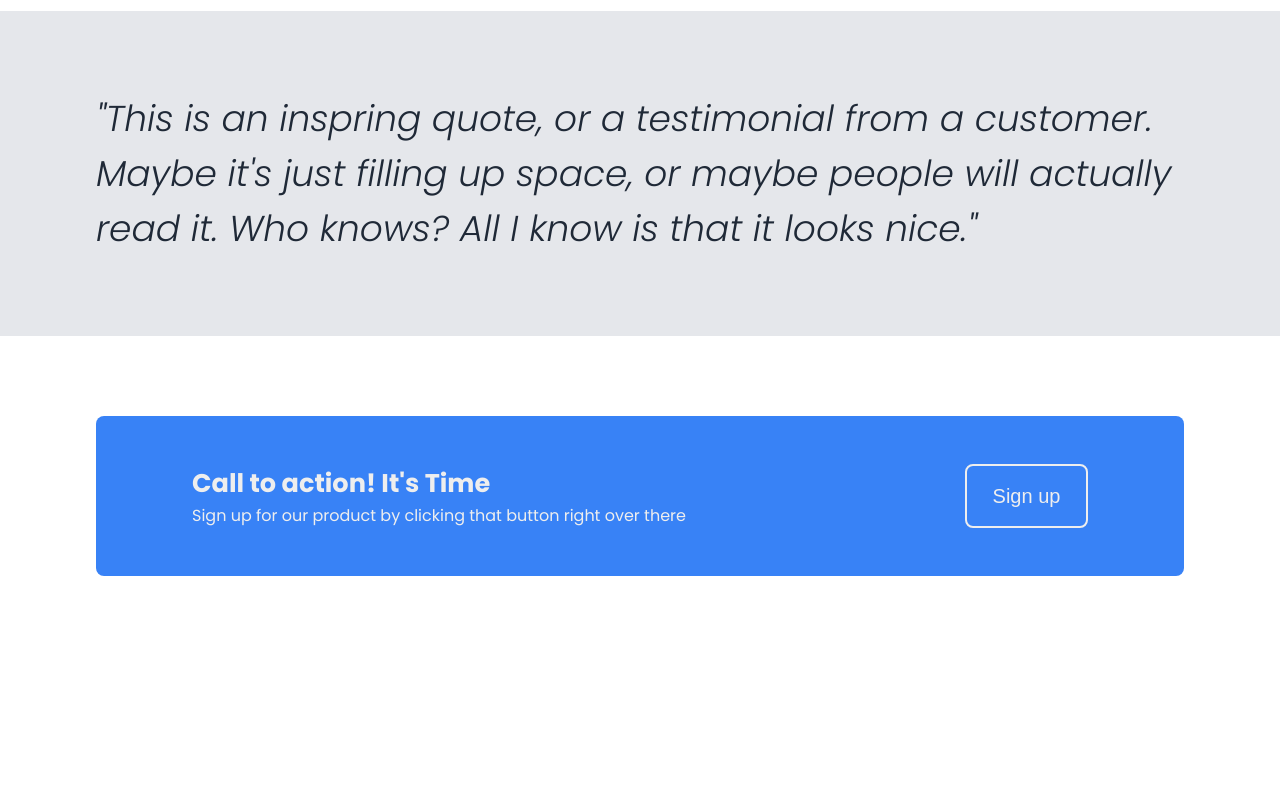
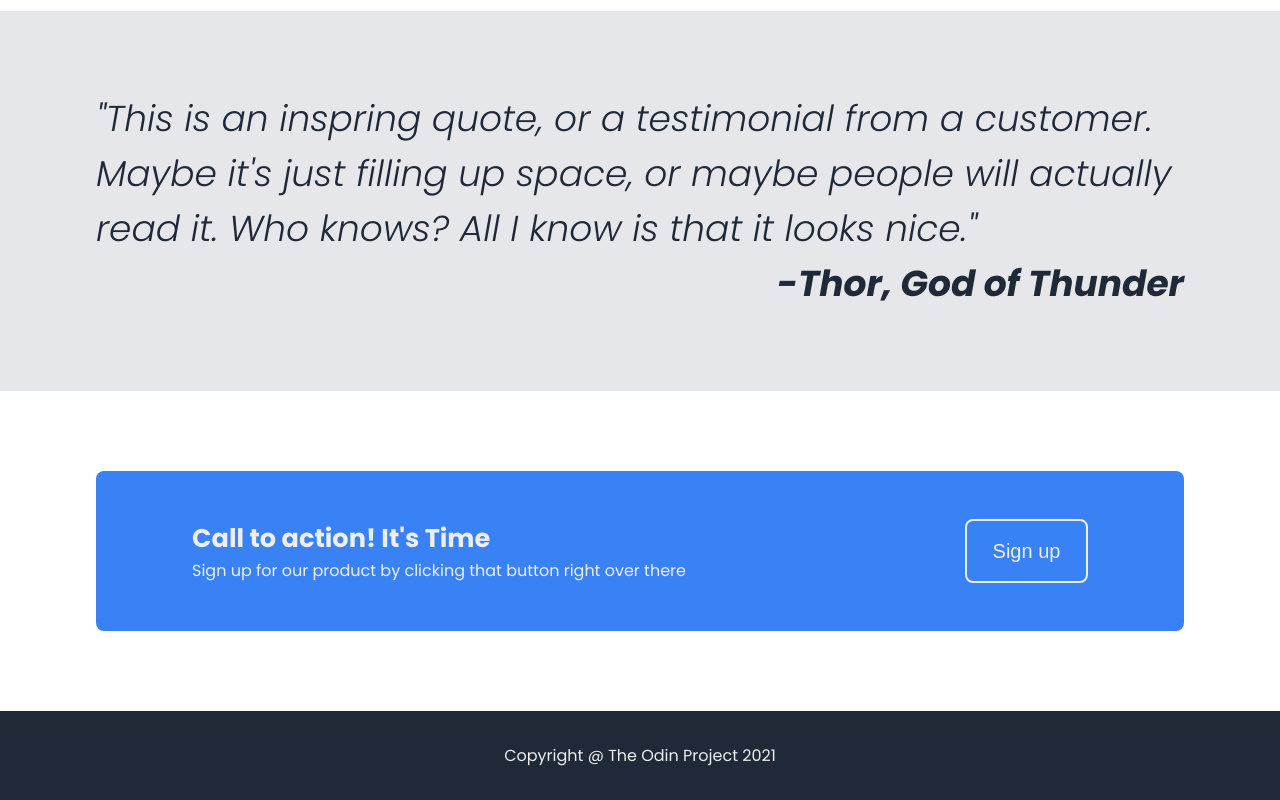
Before and after one commit to Asad-Hussein-Bashir/landing-page, a plain HTML site: page index.html in a window 1280 px wide. Shown: the part 1268-2068 px from the top of the page. Before the commit the page ends 1924 px from the top, so only its background shows below. Drawn offline with Linux system fonts and the light colour scheme.

Commit message:
Completed footer * updated quote section to include author of quote * created footer with copyright attribution

```diff
--- a/index.html
+++ b/index.html
@@ -78,6 +78,7 @@
           it's just filling up space, or maybe people will actually read it. Who
           knows? All I know is that it looks nice."
         </blockquote>
+        <p>-Thor, God of Thunder</p>
       </div>
     </section>
 
@@ -95,5 +96,7 @@
         </div>
       </div>
     </section>
+
+    <footer>Copyright @ The Odin Project 2021</footer>
   </body>
 </html>
--- a/style.css
+++ b/style.css
@@ -127,6 +127,11 @@ header {
   color: var(--quote-text);
   font-weight: 300;
   font-style: italic;
+
+  p {
+    font-weight: bold;
+    text-align: end;
+  }
 }
 
 .cta {
@@ -152,4 +157,10 @@ header {
     font-size: 1.25rem;
   }
 }
-padding: 5rem;
+
+footer {
+  padding: 2rem;
+  color: #eee;
+  background-color: var(--dark-bg);
+  text-align: center;
+}
```
